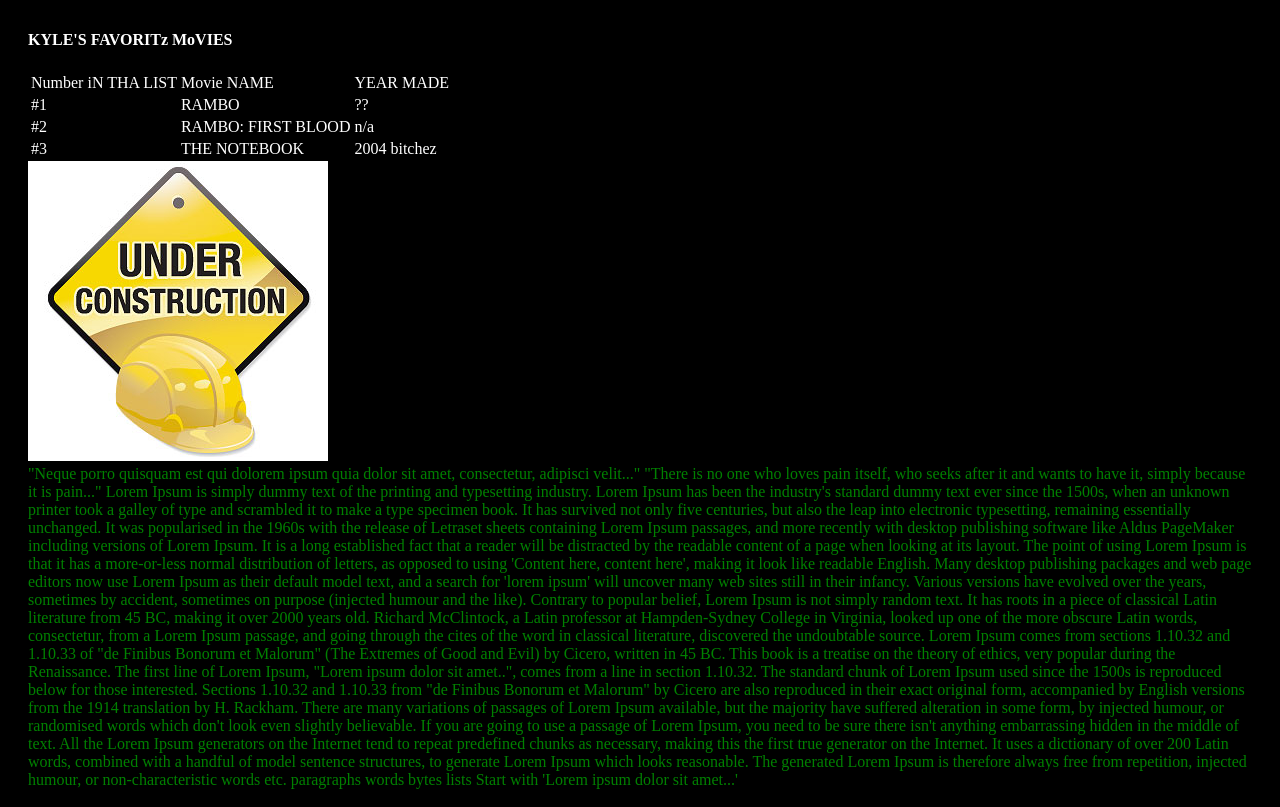
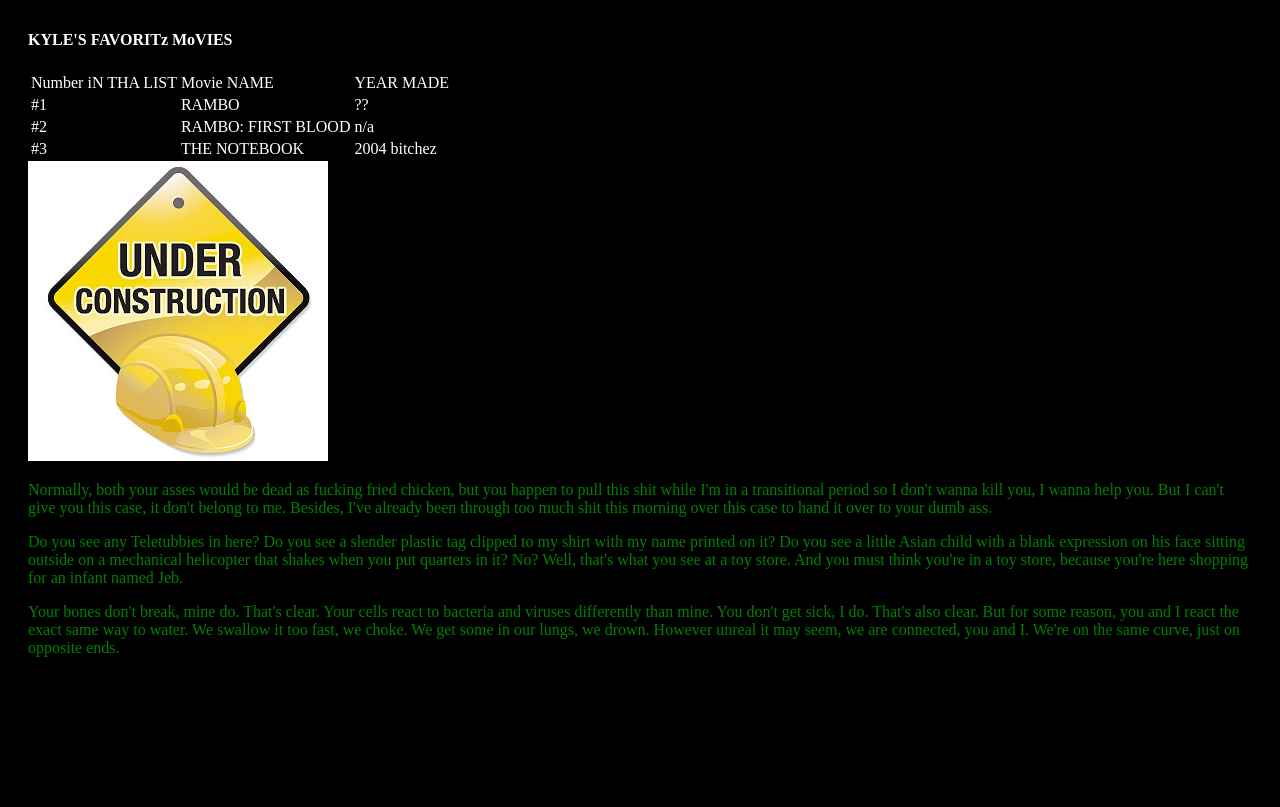
Before and after one commit to kodekrusher/IMaBOSS, a website: page public/index.html in a window 1280 px wide. Drawn offline with nearby package versions, Linux system fonts and the light colour scheme.

Commit message:
SLIPSUM!

```diff
--- a/public/index.html
+++ b/public/index.html
@@ -69,27 +69,11 @@ new TWTR.Widget({
                     <img id="img1" src="IMAgESe/CONstrux.jpg" /></td></tr>
         <span></span>
 		<div style="background:Black; color:Green;">
-		"Neque porro quisquam est qui dolorem ipsum quia dolor sit amet, consectetur, adipisci velit..."
-"There is no one who loves pain itself, who seeks after it and wants to have it, simply because it is pain..."
+<p>Normally, both your asses would be dead as fucking fried chicken, but you happen to pull this shit while I'm in a transitional period so I don't wanna kill you, I wanna help you. But I can't give you this case, it don't belong to me. Besides, I've already been through too much shit this morning over this case to hand it over to your dumb ass. </p>
 
-Lorem Ipsum is simply dummy text of the printing and typesetting industry. Lorem Ipsum has been the industry's standard dummy text ever since the 1500s, when an unknown printer took a galley of type and scrambled it to make a type specimen book. It has survived not only five centuries, but also the leap into electronic typesetting, remaining essentially unchanged. It was popularised in the 1960s with the release of Letraset sheets containing Lorem Ipsum passages, and more recently with desktop publishing software like Aldus PageMaker including versions of Lorem Ipsum.
+<p>Do you see any Teletubbies in here? Do you see a slender plastic tag clipped to my shirt with my name printed on it? Do you see a little Asian child with a blank expression on his face sitting outside on a mechanical helicopter that shakes when you put quarters in it? No? Well, that's what you see at a toy store. And you must think you're in a toy store, because you're here shopping for an infant named Jeb. </p>
 
-It is a long established fact that a reader will be distracted by the readable content of a page when looking at its layout. The point of using Lorem Ipsum is that it has a more-or-less normal distribution of letters, as opposed to using 'Content here, content here', making it look like readable English. Many desktop publishing packages and web page editors now use Lorem Ipsum as their default model text, and a search for 'lorem ipsum' will uncover many web sites still in their infancy. Various versions have evolved over the years, sometimes by accident, sometimes on purpose (injected humour and the like).
-
-
-Contrary to popular belief, Lorem Ipsum is not simply random text. It has roots in a piece of classical Latin literature from 45 BC, making it over 2000 years old. Richard McClintock, a Latin professor at Hampden-Sydney College in Virginia, looked up one of the more obscure Latin words, consectetur, from a Lorem Ipsum passage, and going through the cites of the word in classical literature, discovered the undoubtable source. Lorem Ipsum comes from sections 1.10.32 and 1.10.33 of "de Finibus Bonorum et Malorum" (The Extremes of Good and Evil) by Cicero, written in 45 BC. This book is a treatise on the theory of ethics, very popular during the Renaissance. The first line of Lorem Ipsum, "Lorem ipsum dolor sit amet..", comes from a line in section 1.10.32.
-
-The standard chunk of Lorem Ipsum used since the 1500s is reproduced below for those interested. Sections 1.10.32 and 1.10.33 from "de Finibus Bonorum et Malorum" by Cicero are also reproduced in their exact original form, accompanied by English versions from the 1914 translation by H. Rackham.
-
-There are many variations of passages of Lorem Ipsum available, but the majority have suffered alteration in some form, by injected humour, or randomised words which don't look even slightly believable. If you are going to use a passage of Lorem Ipsum, you need to be sure there isn't anything embarrassing hidden in the middle of text. All the Lorem Ipsum generators on the Internet tend to repeat predefined chunks as necessary, making this the first true generator on the Internet. It uses a dictionary of over 200 Latin words, combined with a handful of model sentence structures, to generate Lorem Ipsum which looks reasonable. The generated Lorem Ipsum is therefore always free from repetition, injected humour, or non-characteristic words etc.
-
-
-	paragraphs
-	words
-	bytes
-	lists
-Start with 'Lorem
-ipsum dolor sit amet...'
+<p>Your bones don't break, mine do. That's clear. Your cells react to bacteria and viruses differently than mine. You don't get sick, I do. That's also clear. But for some reason, you and I react the exact same way to water. We swallow it too fast, we choke. We get some in our lungs, we drown. However unreal it may seem, we are connected, you and I. We're on the same curve, just on opposite ends. </p>
 
 		</div>
 	</body>
```
